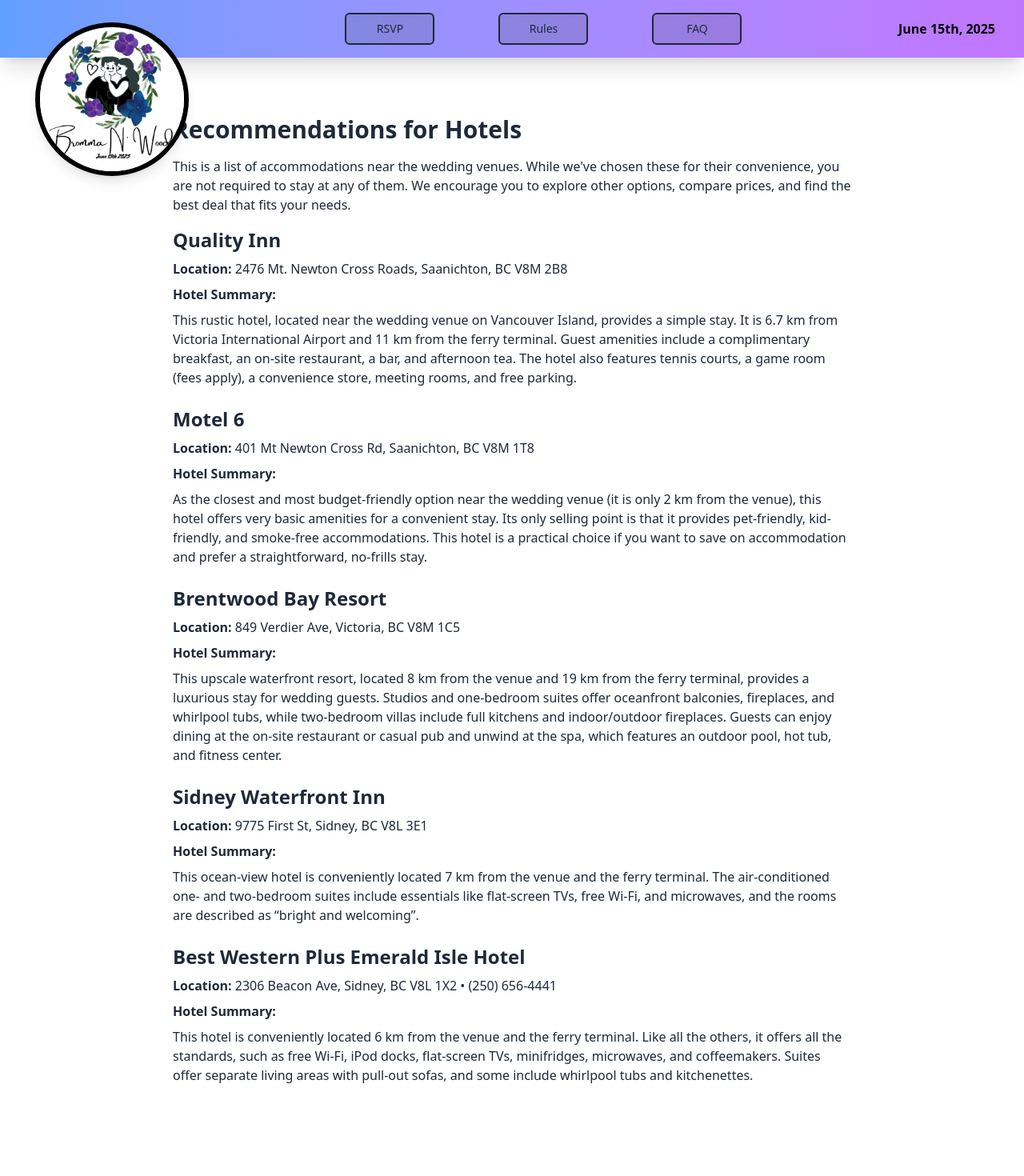
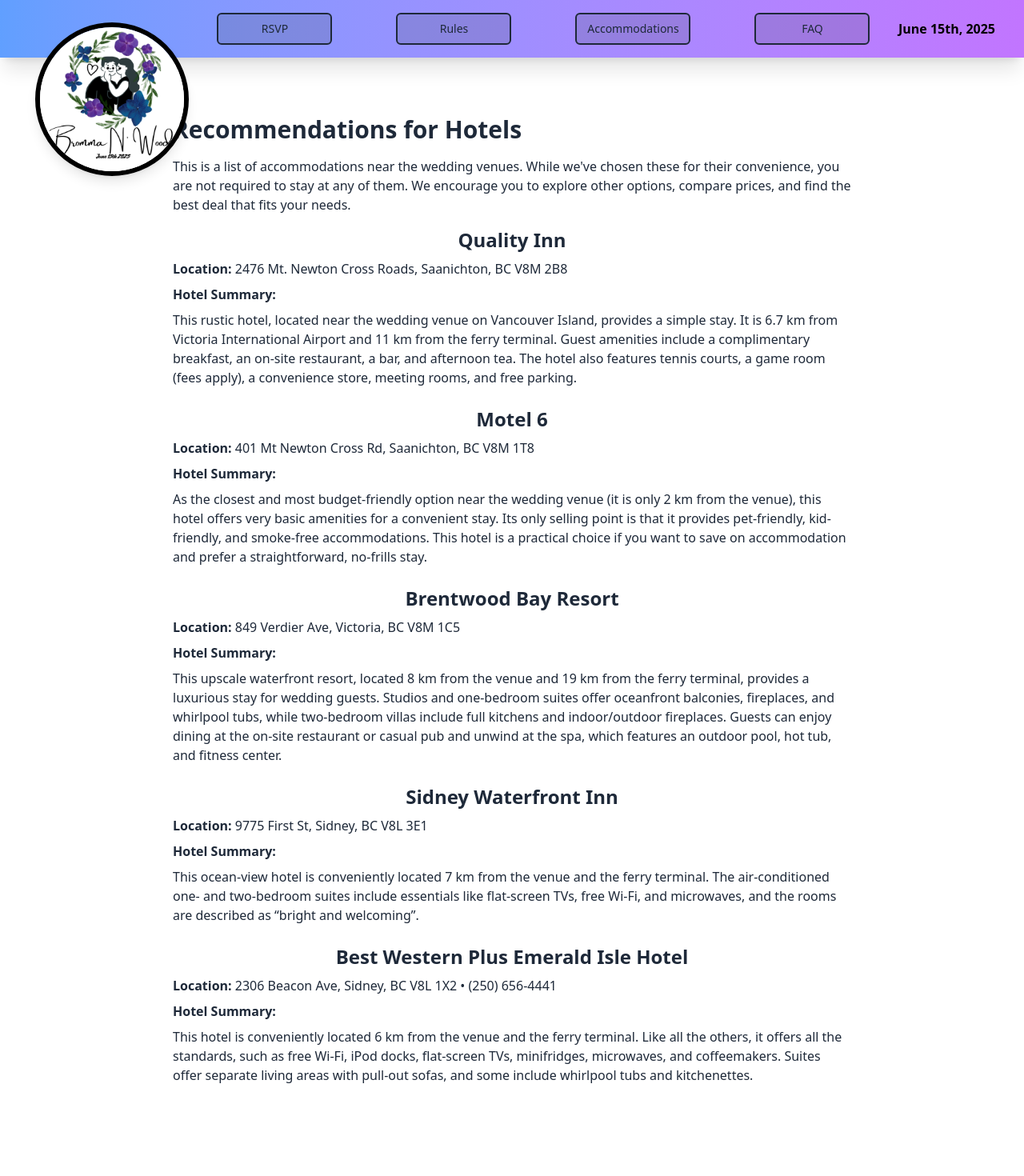
Before and after one commit to bioresestance/BrommaWoodWeddingWebsite, a React (Vite) app in the folder Client/: page /hotels in a window 1280 px wide. Shown: the top 1470 px of the page at 80% size. Built offline with nearby package versions, Linux system fonts and the light colour scheme; no server answers.

Commit message:
Add Venue page and update header with accommodations link

```diff
--- a/Client/src/components/header.tsx
+++ b/Client/src/components/header.tsx
@@ -26,19 +26,25 @@
         <nav className="hidden md:flex justify-center space-x-4 md:space-x-20">
           <Link
             to="/rsvp"
-            className="text-gray-800 hover:bg-indigo-500 hover:text-white px-2 py-2 rounded-md text-sm font-medium border border-2 bg-gray-600/20 w-20 md:w-28 h-8 md:h-10 text-center"
+            className="text-gray-800 hover:bg-indigo-500 hover:text-white px-2 py-2 rounded-md text-sm font-medium border border-2 bg-gray-600/20 w-20 md:w-36 h-8 md:h-10 text-center"
           >
             RSVP
           </Link>
           <Link
             to="/rules"
-            className="text-gray-800 hover:bg-indigo-500 hover:text-white px-2 py-2 rounded-md text-sm font-medium border border-2 bg-gray-600/20 w-20 md:w-28 h-8 md:h-10 text-center"
+            className="text-gray-800 hover:bg-indigo-500 hover:text-white px-2 py-2 rounded-md text-sm font-medium border border-2 bg-gray-600/20 w-20 md:w-36 h-8 md:h-10 text-center"
           >
             Rules
           </Link>
           <Link
+            to="/hotels"
+            className="text-gray-800 hover:bg-indigo-500 hover:text-white px-2 py-2 rounded-md text-sm font-medium border border-2 bg-gray-600/20 w-20 md:w-36 h-8 md:h-10 text-center"
+          >
+            Accommodations
+          </Link>
+          <Link
             to="/faq"
-            className="text-gray-800 hover:bg-indigo-500 hover:text-white px-2 py-2 rounded-md text-sm font-medium border border-2 bg-gray-600/20 w-20 md:w-28 h-8 md:h-10 text-center"
+            className="text-gray-800 hover:bg-indigo-500 hover:text-white px-2 py-2 rounded-md text-sm font-medium border border-2 bg-gray-600/20 w-20 md:w-36 h-8 md:h-10 text-center"
           >
             FAQ
           </Link>
@@ -86,24 +92,31 @@
           <nav className="flex flex-col items-center space-y-2 py-2">
             <Link
               to="/rsvp"
-              className="text-gray-800 hover:bg-indigo-500 hover:text-white px-2 py-2 rounded-md text-sm font-medium border border-2 bg-gray-600/20 w-28 h-10 text-center"
+              className="text-gray-800 hover:bg-indigo-500 hover:text-white px-2 py-2 rounded-md text-sm font-medium border border-2 bg-gray-600/20 w-36 h-10 text-center"
               onClick={toggleMenu}
             >
               RSVP
             </Link>
             <Link
               to="/rules"
-              className="text-gray-800 hover:bg-indigo-500 hover:text-white px-2 py-2 rounded-md text-sm font-medium border border-2 bg-gray-600/20 w-28 h-10 text-center"
+              className="text-gray-800 hover:bg-indigo-500 hover:text-white px-2 py-2 rounded-md text-sm font-medium border border-2 bg-gray-600/20 w-36 h-10 text-center"
               onClick={toggleMenu}
             >
               Rules
             </Link>
             <Link
               to="/faq"
-              className="text-gray-800 hover:bg-indigo-500 hover:text-white px-2 py-2 rounded-md text-sm font-medium border border-2 bg-gray-600/20 w-28 h-10 text-center"
+              className="text-gray-800 hover:bg-indigo-500 hover:text-white px-2 py-2 rounded-md text-sm font-medium border border-2 bg-gray-600/20 w-36 h-10 text-center"
               onClick={toggleMenu}
             >
               FAQ
+            </Link>
+            <Link
+              to="/hotels"
+              className="text-gray-800 hover:bg-indigo-500 hover:text-white px-2 py-2 rounded-md text-sm font-medium border border-2 bg-gray-600/20 w-36 h-10 text-center"
+              onClick={toggleMenu}
+            >
+              Accommodations
             </Link>
           </nav>
         </div>
--- a/Client/src/main.tsx
+++ b/Client/src/main.tsx
@@ -11,6 +11,7 @@
 import PrivateRoute from "./pages/PrivatePage.tsx";
 import PrivacyPolicyPage from "./pages/PrivacyPolicy.tsx";
 import HotelsPage from "./pages/Hotels.tsx";
+import VenuePage from "./pages/Venue.tsx";
 
 const queryClient = new QueryClient();
 
@@ -26,6 +27,7 @@
             <Route path="/rules" element={<RulesPage />} />
             <Route path="/privacy" element={<PrivacyPolicyPage />} />
             <Route path="/hotels" element={<HotelsPage />} />
+            <Route path="/venue" element={<VenuePage />} />
             <Route
               path="/user"
               element={
--- a/Client/src/pages/Hotels.tsx
+++ b/Client/src/pages/Hotels.tsx
@@ -1,4 +1,4 @@
-import React from 'react';
+import React, { FC } from 'react';
 
 const HotelsPage: React.FC = () => {
     return (
@@ -10,7 +10,7 @@
                 </p>
 
                 <div className="mb-6">
-                    <h2 className="text-2xl font-semibold mb-2">Quality Inn</h2>
+                    <h2 className="text-2xl font-semibold mb-2 text-center">Quality Inn</h2>
                     <p className="mb-2"><strong>Location:</strong> 2476 Mt. Newton Cross Roads, Saanichton, BC V8M 2B8</p>
                     <p className="mb-2"><strong>Hotel Summary:</strong></p>
                     <p className="mb-2">
@@ -19,7 +19,7 @@
                 </div>
 
                 <div className="mb-6">
-                    <h2 className="text-2xl font-semibold mb-2">Motel 6</h2>
+                    <h2 className="text-2xl font-semibold mb-2 text-center">Motel 6</h2>
                     <p className="mb-2"><strong>Location:</strong> 401 Mt Newton Cross Rd, Saanichton, BC V8M 1T8</p>
                     <p className="mb-2"><strong>Hotel Summary:</strong></p>
                     <p className="mb-2">
@@ -28,7 +28,7 @@
                 </div>
 
                 <div className="mb-6">
-                    <h2 className="text-2xl font-semibold mb-2">Brentwood Bay Resort</h2>
+                    <h2 className="text-2xl font-semibold mb-2 text-center">Brentwood Bay Resort</h2>
                     <p className="mb-2"><strong>Location:</strong> 849 Verdier Ave, Victoria, BC V8M 1C5</p>
                     <p className="mb-2"><strong>Hotel Summary:</strong></p>
                     <p className="mb-2">
@@ -37,7 +37,7 @@
                 </div>
 
                 <div className="mb-6">
-                    <h2 className="text-2xl font-semibold mb-2">Sidney Waterfront Inn</h2>
+                    <h2 className="text-2xl font-semibold mb-2 text-center">Sidney Waterfront Inn</h2>
                     <p className="mb-2"><strong>Location:</strong> 9775 First St, Sidney, BC V8L 3E1</p>
                     <p className="mb-2"><strong>Hotel Summary:</strong></p>
                     <p className="mb-2">
@@ -46,7 +46,7 @@
                 </div>
 
                 <div className="mb-6">
-                    <h2 className="text-2xl font-semibold mb-2">Best Western Plus Emerald Isle Hotel</h2>
+                    <h2 className="text-2xl font-semibold mb-2 text-center">Best Western Plus Emerald Isle Hotel</h2>
                     <p className="mb-2"><strong>Location:</strong> 2306 Beacon Ave, Sidney, BC V8L 1X2 • (250) 656-4441</p>
                     <p className="mb-2"><strong>Hotel Summary:</strong></p>
                     <p className="mb-2">
--- /dev/null
+++ b/Client/src/pages/Venue.tsx
@@ -0,0 +1,37 @@
+import React from 'react';
+
+const VenuePage: React.FC = () => {
+    return (
+        <div className="flex flex-col items-center w-full min-h-screen text-black pt-[15vh] pb-20">
+            <div className="p-6 max-w-4xl mx-auto text-gray-800 font-sans">
+                <h1 className="text-3xl font-bold mb-4">Wedding Venue</h1>
+                <p className="mb-4">
+                    We are excited to celebrate our special day with you at our chosen venue. Below are the details about the venue, including location and parking/transportation information.
+                </p>
+
+                <div className="mb-6">
+                    <h2 className="text-2xl font-semibold mb-2 text-center">Venue Name</h2>
+                    <p className="mb-2"><strong>Location:</strong> 1234 Wedding Lane, Celebration City, ST 56789</p>
+                    <p className="mb-2"><strong>Venue Summary:</strong></p>
+                    <p className="mb-2">
+                        Our wedding will take place at this beautiful venue, which offers a perfect blend of elegance and charm. The venue features a spacious hall for the reception, a picturesque garden for the ceremony, and various amenities to ensure a comfortable and enjoyable experience for all our guests.
+                    </p>
+                </div>
+
+                <div className="mb-6">
+                    <h2 className="text-2xl font-semibold mb-2 text-center">Parking and Transportation</h2>
+                    <p className="mb-2"><strong>Parking:</strong></p>
+                    <p className="mb-2">
+                        The venue offers ample parking space for all guests. There is a main parking lot located adjacent to the venue, as well as overflow parking available nearby. Parking attendants will be on-site to assist with directions and parking.
+                    </p>
+                    <p className="mb-2"><strong>Transportation:</strong></p>
+                    <p className="mb-2">
+                        For those who prefer not to drive, we recommend using ride-sharing services such as Uber or Lyft. Additionally, there will be a shuttle service available from select hotels to the venue. Please check with your hotel for shuttle schedules and availability.
+                    </p>
+                </div>
+            </div>
+        </div>
+    );
+};
+
+export default VenuePage;
```
